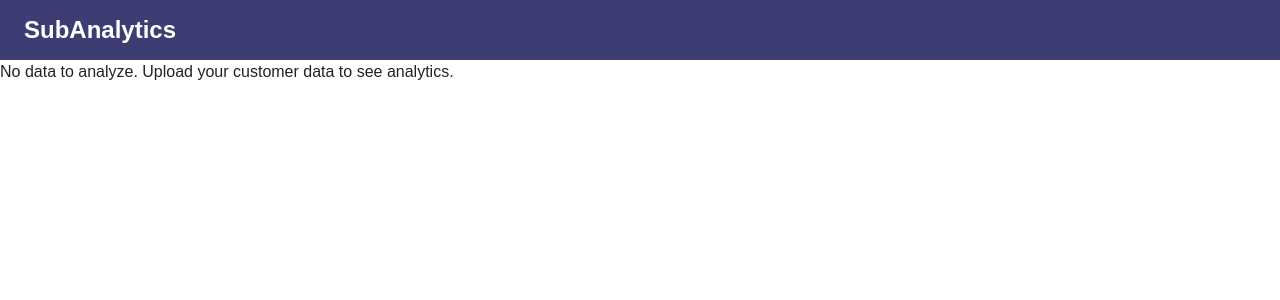
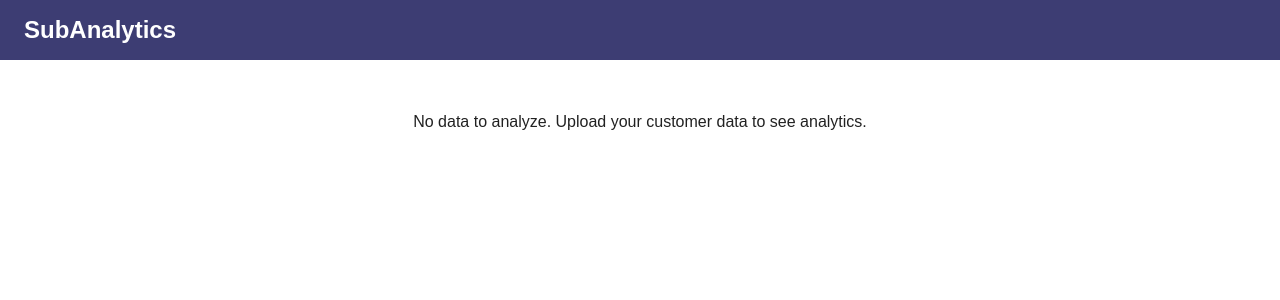
Before and after one commit to tush1809/subanalytics, a React (Vite) app in the folder frontend/: page /dashboard in a window 1280 px wide. Shown: the top 300 px of the page. Built offline with nearby package versions, Linux system fonts and the light colour scheme; no server answers.

Commit message:
Add styling for loading and message display in Home component

```diff
--- a/frontend/src/pages/Home.css
+++ b/frontend/src/pages/Home.css
@@ -2,3 +2,8 @@
     text-align: center;
     margin-top: 120px;
   }
+
+  .message {
+    margin: 50px auto;
+    text-align: center;
+  }
--- a/frontend/src/pages/Home.jsx
+++ b/frontend/src/pages/Home.jsx
@@ -63,7 +63,7 @@ const Home = () => {
           </>
         ) : (
           !loading && (
-            <p>
+            <p className="message">
               No data to analyze. Upload your customer data to see analytics.
             </p>
           )
```
